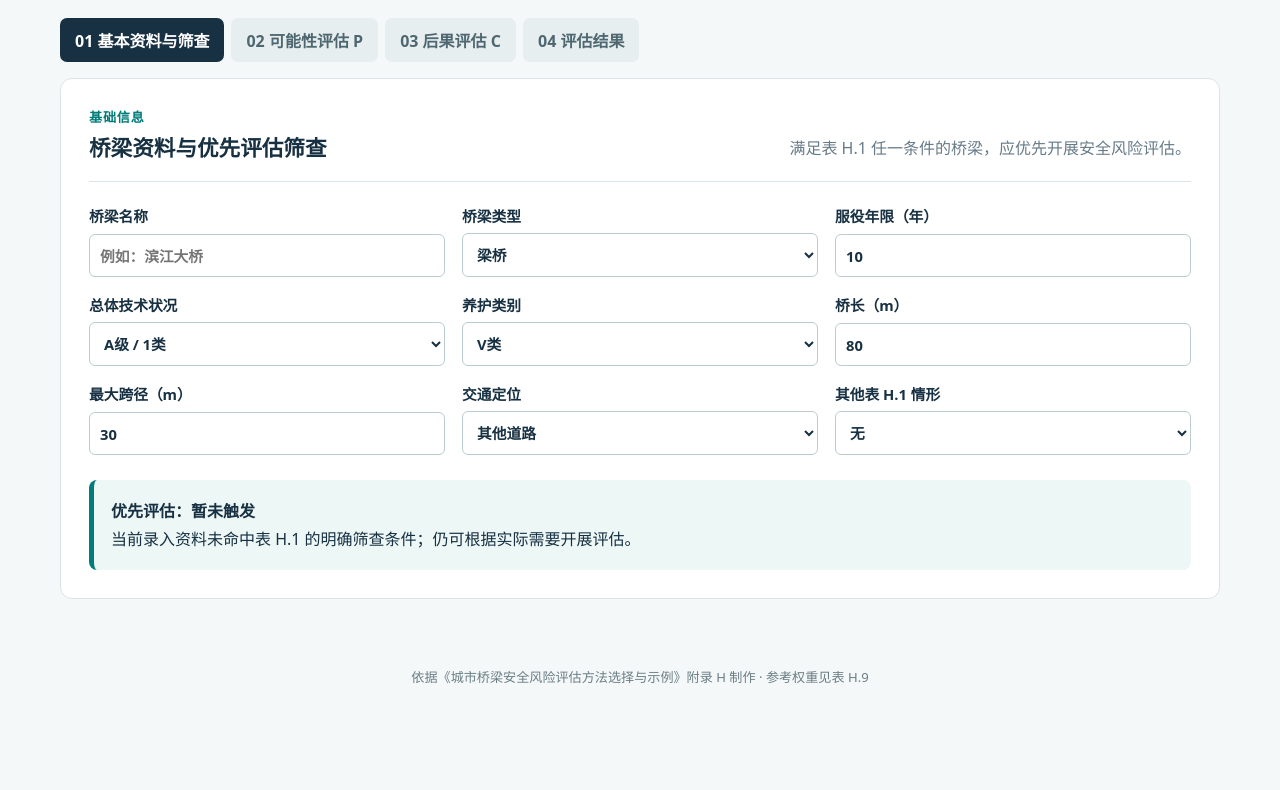
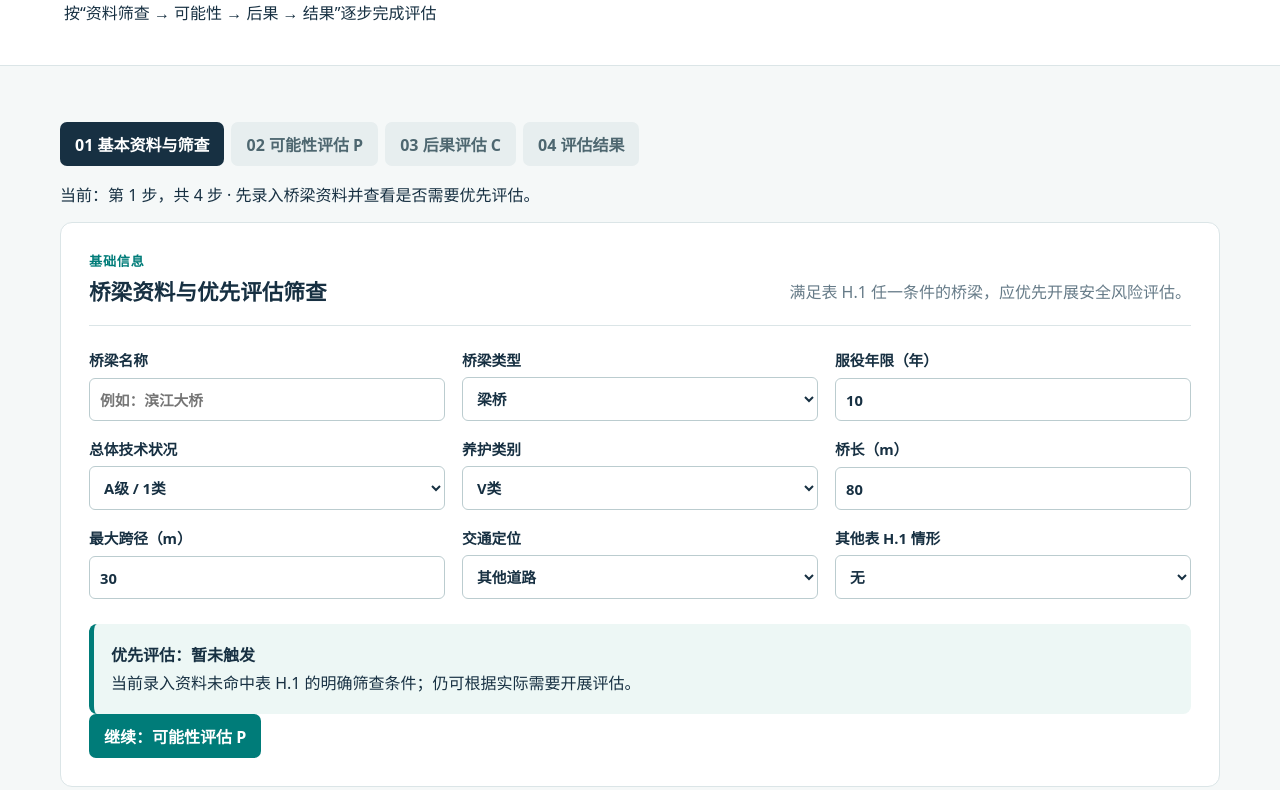
Before and after one commit to tian1516151/city-bridge-risk-assessment, a plain HTML site: page index.html in a window 1280 px wide. Shown: the part 133-923 px from the top of the page. Before the commit the page ends 839 px from the top, so only its background shows below. Drawn offline with Linux system fonts and the light colour scheme.

Commit message:
Optimize mobile assessment flow

```diff
--- a/index.html
+++ b/index.html
@@ -8,16 +8,17 @@
 </head>
 <body>
   <header class="topbar">
-    <div><h1>城市桥梁安全风险评估</h1></div>
+    <div><p class="product-label">附录 H 评分辅助工具</p><h1>城市桥梁安全风险评估</h1><p class="header-note">按“资料筛查 → 可能性 → 后果 → 结果”逐步完成评估</p></div>
     <div class="actions"><button id="exampleBtn" class="secondary">载入附录示例</button><button id="printBtn">打印评估报告</button></div>
   </header>
   <main>
-    <nav class="tabs" aria-label="评估步骤">
-      <button class="tab active" data-tab="profile">01 基本资料与筛查</button>
-      <button class="tab" data-tab="likelihood">02 可能性评估 P</button>
-      <button class="tab" data-tab="consequence">03 后果评估 C</button>
-      <button class="tab" data-tab="result">04 评估结果</button>
+    <nav class="tabs" aria-label="评估步骤" role="tablist">
+      <button class="tab active" data-tab="profile" role="tab" aria-selected="true">01 <span>基本资料与筛查</span></button>
+      <button class="tab" data-tab="likelihood" role="tab" aria-selected="false">02 <span>可能性评估 P</span></button>
+      <button class="tab" data-tab="consequence" role="tab" aria-selected="false">03 <span>后果评估 C</span></button>
+      <button class="tab" data-tab="result" role="tab" aria-selected="false">04 <span>评估结果</span></button>
     </nav>
+    <p id="stepHint" class="step-hint" aria-live="polite">当前：第 1 步，共 4 步 · 先录入桥梁资料并查看是否需要优先评估。</p>
     <section id="profile" class="panel active">
       <div class="panel-head"><div><p class="kicker">基础信息</p><h2>桥梁资料与优先评估筛查</h2></div><p>满足表 H.1 任一条件的桥梁，应优先开展安全风险评估。</p></div>
       <div class="form-grid basics">
@@ -32,20 +33,24 @@
         <label>其他表 H.1 情形<select id="otherPriority"><option value="none">无</option><option value="structure">特殊结构或施工质量存疑</option><option value="hazard">防撞不足、巡查不易、灾害易发等</option><option value="heritage">省级及以上文物保护或管理单位要求</option></select></label>
       </div>
       <div id="priorityResult" class="priority-result"></div>
+      <div class="panel-actions"><button class="next-step" data-next="likelihood">继续：可能性评估 P</button></div>
     </section>
     <section id="likelihood" class="panel">
       <div class="panel-head"><div><p class="kicker">表 H.7 · 表 H.9</p><h2>可能性评估 P</h2></div><p>P 为 13 项指标按参考权重加权的得分；P&lt;2 至 P≥8 对应 1 至 5 级。</p></div>
       <div id="likelihoodFields" class="score-grid"></div>
+      <div class="panel-actions"><button class="secondary prev-step" data-prev="profile">返回资料筛查</button><button class="next-step" data-next="consequence">继续：后果评估 C</button></div>
     </section>
     <section id="consequence" class="panel">
       <div class="panel-head"><div><p class="kicker">表 H.8 · 表 H.9</p><h2>后果严重性 C</h2></div><p>C 为 7 项指标按参考权重加权的得分；C&lt;2 至 C≥8 对应 1 至 5 级。</p></div>
       <div id="consequenceFields" class="score-grid"></div>
+      <div class="panel-actions"><button class="secondary prev-step" data-prev="likelihood">返回可能性评估</button><button class="next-step" data-next="result">查看风险结果</button></div>
     </section>
     <section id="result" class="panel">
       <div class="panel-head"><div><p class="kicker">表 H.2 · H.3 · H.5 · H.6</p><h2>风险评估结果</h2></div><p>风险等级由“可能性等级 × 后果严重性等级”矩阵确定。</p></div>
       <div class="metrics"><article><span>可能性得分 P</span><strong id="pScore">0.00</strong><em id="pLevel">等级 1</em></article><article><span>后果得分 C</span><strong id="cScore">0.00</strong><em id="cLevel">等级 1</em></article><article id="riskCard"><span>风险等级</span><strong id="riskLevel">IV</strong><em id="riskText">低</em></article></div>
       <div class="result-layout"><article class="report-card"><h3>管控建议</h3><p id="controlAdvice">定期巡查维护；原则上无需开展智慧监测工作。</p><h3>优先筛查结论</h3><p id="prioritySummary">尚未触发表 H.1 的筛查条件。</p></article><article class="report-card"><h3>风险矩阵</h3><div id="matrix" class="matrix"></div></article></div>
       <article class="report-card breakdown"><h3>计分明细</h3><table><thead><tr><th>指标</th><th>取值</th><th>权重</th><th>加权得分</th></tr></thead><tbody id="breakdown"></tbody></table></article>
+      <div class="panel-actions"><button class="secondary prev-step" data-prev="consequence">返回后果评估</button><button class="next-step" data-next="profile">从头查看资料</button></div>
     </section>
   </main>
   <footer>依据《城市桥梁安全风险评估方法选择与示例》附录 H 制作 · 参考权重见表 H.9</footer>
```
